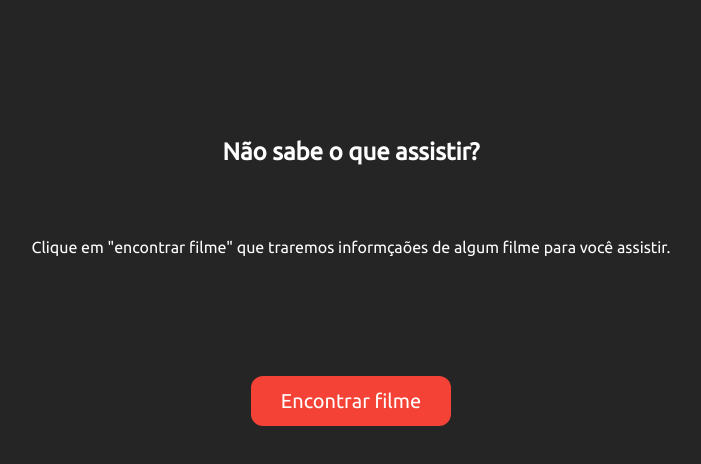
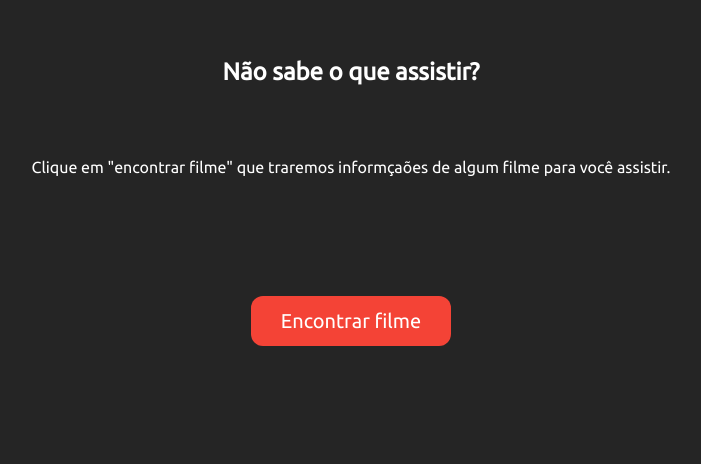
Before and after one commit to juliamxl/TheMovies, a plain HTML site: page public/index.html in a window 1280 px wide. Shown: the part 210-674 px from the top of the page, without its empty margins (289-990 px from the left). Drawn offline with Linux system fonts and the light colour scheme.

Commit message:
Update style.css

```diff
--- a/public/style.css
+++ b/public/style.css
@@ -28,7 +28,7 @@ body {
 
 .container {
     width: 100%;
-    height: 61.5rem;
+    height: 51.5rem;
     display: flex;
     justify-content: center;
     align-items: center;
```
